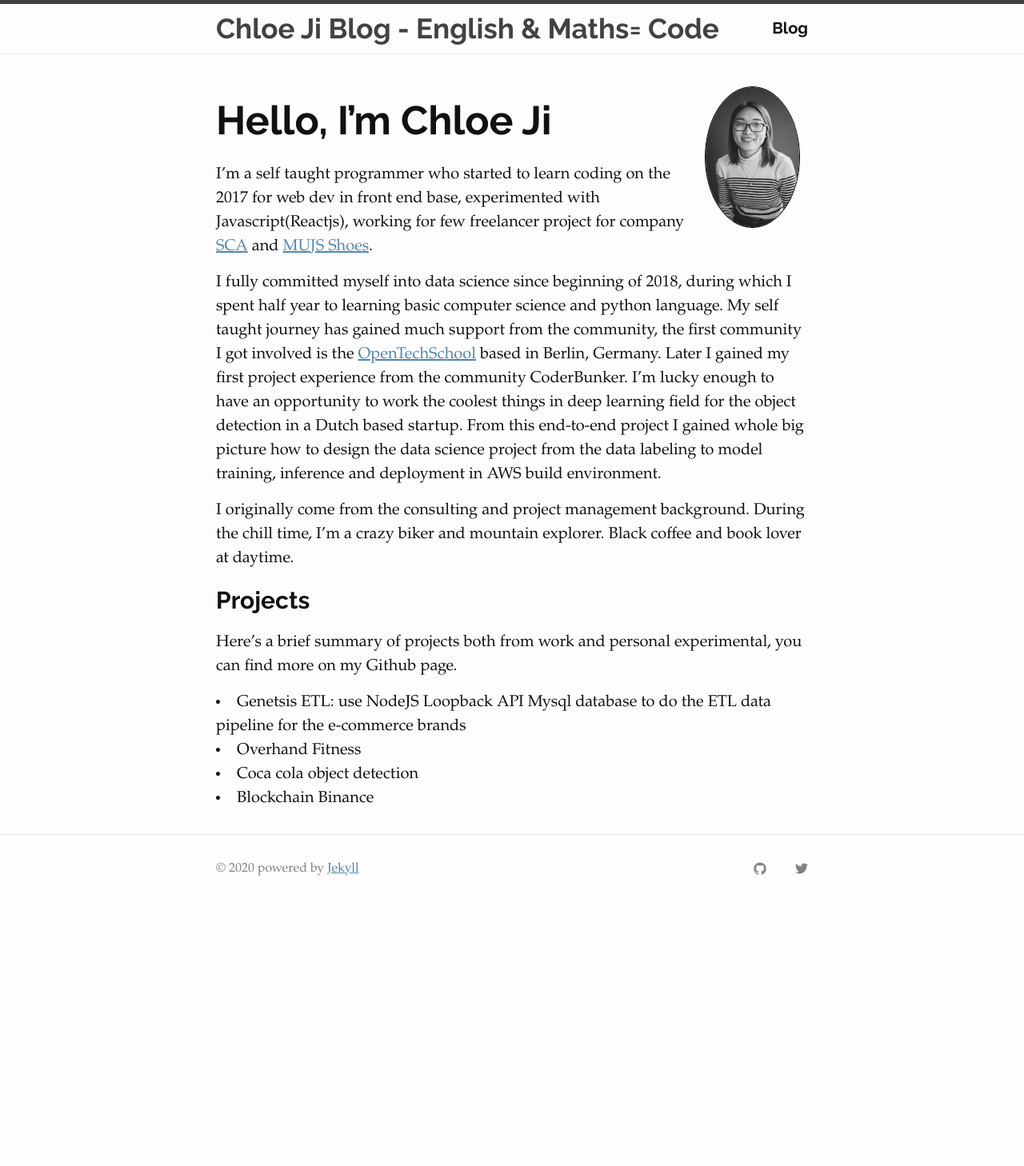
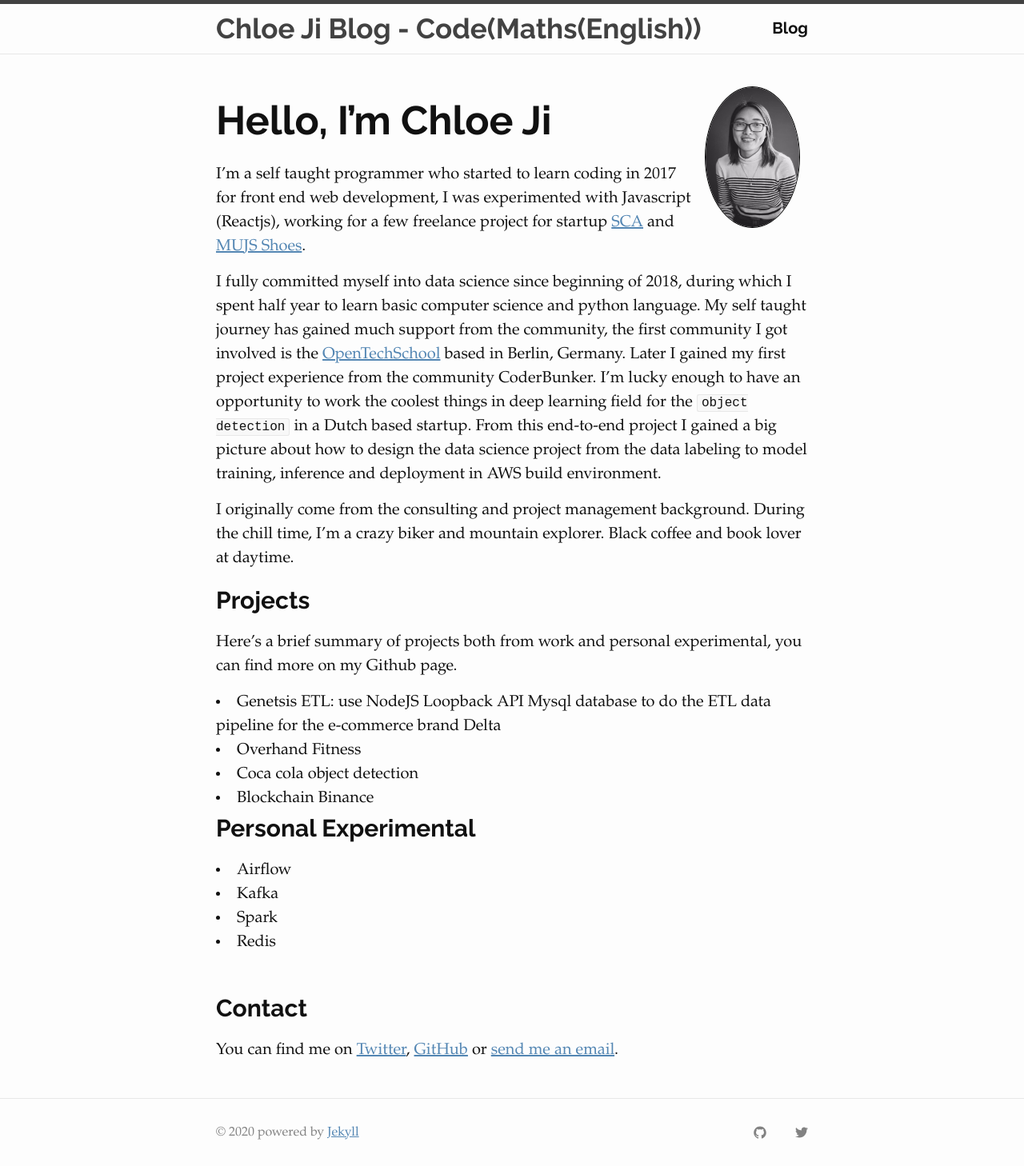
Before and after one commit to Chloejay/chloejay.github.io, a Jekyll site: the page built from index.md, in a window 1280 px wide. Shown: the whole page at 80% size. Built offline with Jekyll 4.4.1, drawn with Linux system fonts in a browser that asks for light colours; before the commit the page ends 1128 px from its top, so only the background shows below that.

Commit message:
update and deploy on github.io

```diff
--- a/_config.yml
+++ b/_config.yml
@@ -18,7 +18,7 @@
 # You can create any custom variable you would like, and they will be accessible
 # in the templates via {{ site.myvariable }}.
 
-title: Chloe Ji Blog - English & Maths= Code
+title: Chloe Ji Blog - Code(Maths(English))
 email: ji.jie@edhec.com
 description: >- # this means to ignore newlines until "baseurl:"
   Chloe Ji's personal blog. Craft & Biker!
--- a/index.md
+++ b/index.md
@@ -9,9 +9,9 @@ description: "I'm a self-taught programmer have experience in data analysis, dee
 
 # Hello, I'm Chloe Ji
 
-I'm a self taught programmer who started to learn coding on the 2017 for web dev in front end base, experimented with Javascript(Reactjs), working for few freelancer project for company <a href='https://www.scachess.com/'>SCA</a> and <a href='https://www.mjus-shoes.com/'> MUJS Shoes</a>.
+I'm a self taught programmer who started to learn coding in 2017 for front end web development, I was experimented with Javascript (Reactjs), working for a few freelance project for startup <a href='https://www.scachess.com/'>SCA</a> and <a href='https://www.mjus-shoes.com/'> MUJS Shoes</a>.
 
-I fully committed myself into data science since beginning of 2018, during which I spent half year to learning basic computer science and python language. My self taught journey has gained much support from the community, the first community I got involved is the <a href='https://www.opentechschool.org/'>OpenTechSchool</a> based in Berlin, Germany. Later I gained my first project experience from the community CoderBunker. I'm lucky enough to have an opportunity to work the coolest things in deep learning field for the object detection in a Dutch based startup. From this end-to-end project I gained whole big picture how to design the data science project from the data labeling to model training, inference and deployment in AWS build environment.
+I fully committed myself into data science since beginning of 2018, during which I spent half year to learn basic computer science and python language. My self taught journey has gained much support from the community, the first community I got involved is the <a href='https://www.opentechschool.org/'>OpenTechSchool</a> based in Berlin, Germany. Later I gained my first project experience from the community CoderBunker. I'm lucky enough to have an opportunity to work the coolest things in deep learning field for the `object detection` in a Dutch based startup. From this end-to-end project I gained a big picture about how to design the data science project from the data labeling to model training, inference and deployment in AWS build environment.
 
 
 I originally come from the consulting and project management background. During the chill time, I'm a crazy biker and mountain explorer. Black coffee and book lover at daytime.
@@ -19,9 +19,21 @@ I originally come from the consulting and project management background. During
 ### Projects
 Here's a brief summary of projects both from work and personal experimental, you can find more on my Github page.
 
-<li>Genetsis ETL: use NodeJS Loopback API Mysql database to do the ETL data pipeline for the e-commerce brands </li>
+<li>Genetsis ETL: use NodeJS Loopback API Mysql database to do the ETL data pipeline for the e-commerce brand Delta </li>
 <li>Overhand Fitness </li>
 <li>Coca cola object detection </li>
 <li>Blockchain Binance </li>
 
+### Personal Experimental
+<li>Airflow</li>
+<li>Kafka</li>
+<li>Spark</li>
+<li>Redis</li>
+
+<br>
+### Contact
+You can find me on [Twitter][twitter], [GitHub][github] or [send me an email](mailto:{{ site.email }}).
+
+[twitter]: https://twitter.com/{{ site.twitter_username }}
+[github]: https://github.com/{{ site.github_username }}
 </div>
```
Also changed, not shown: blog.md (+1 -0 lines).
